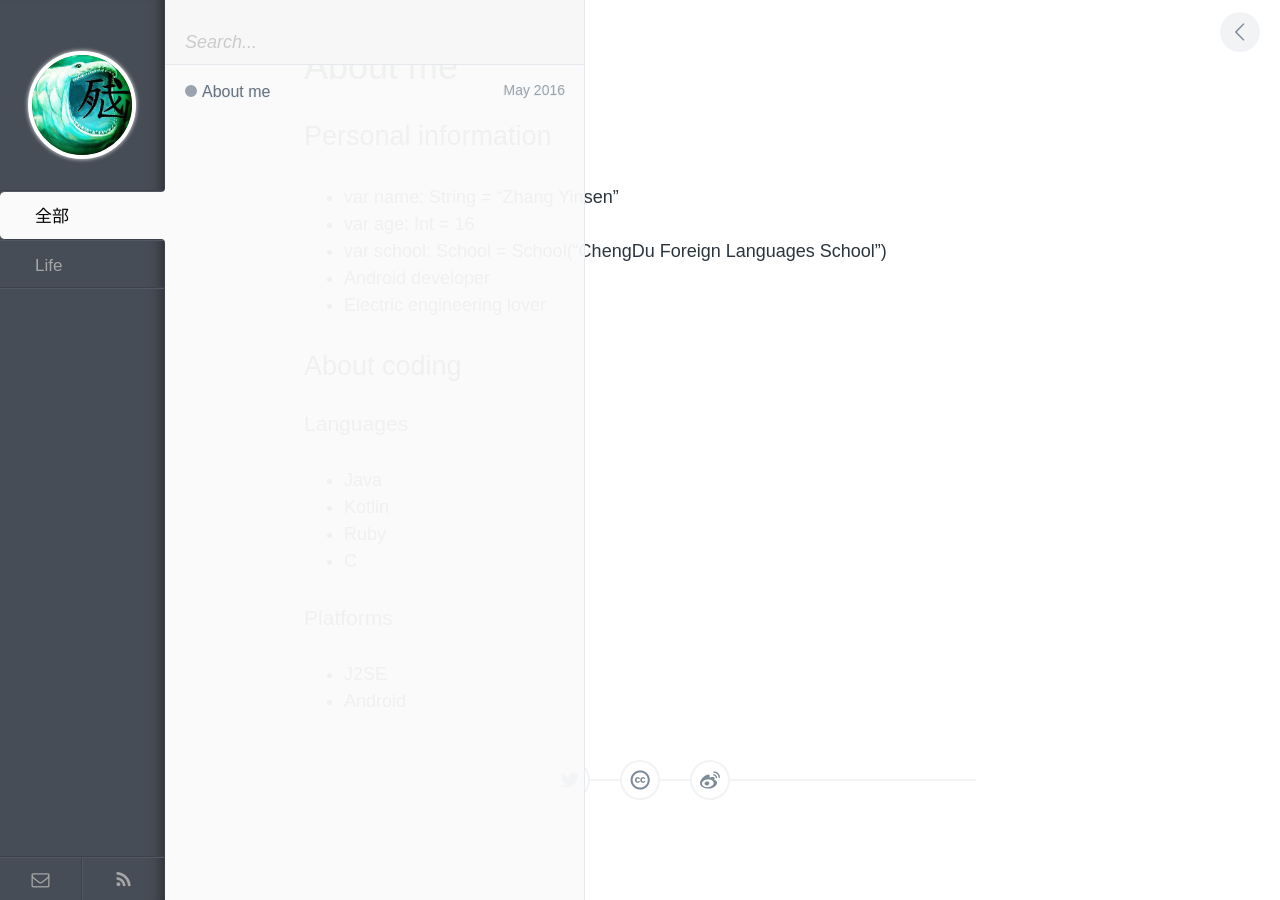
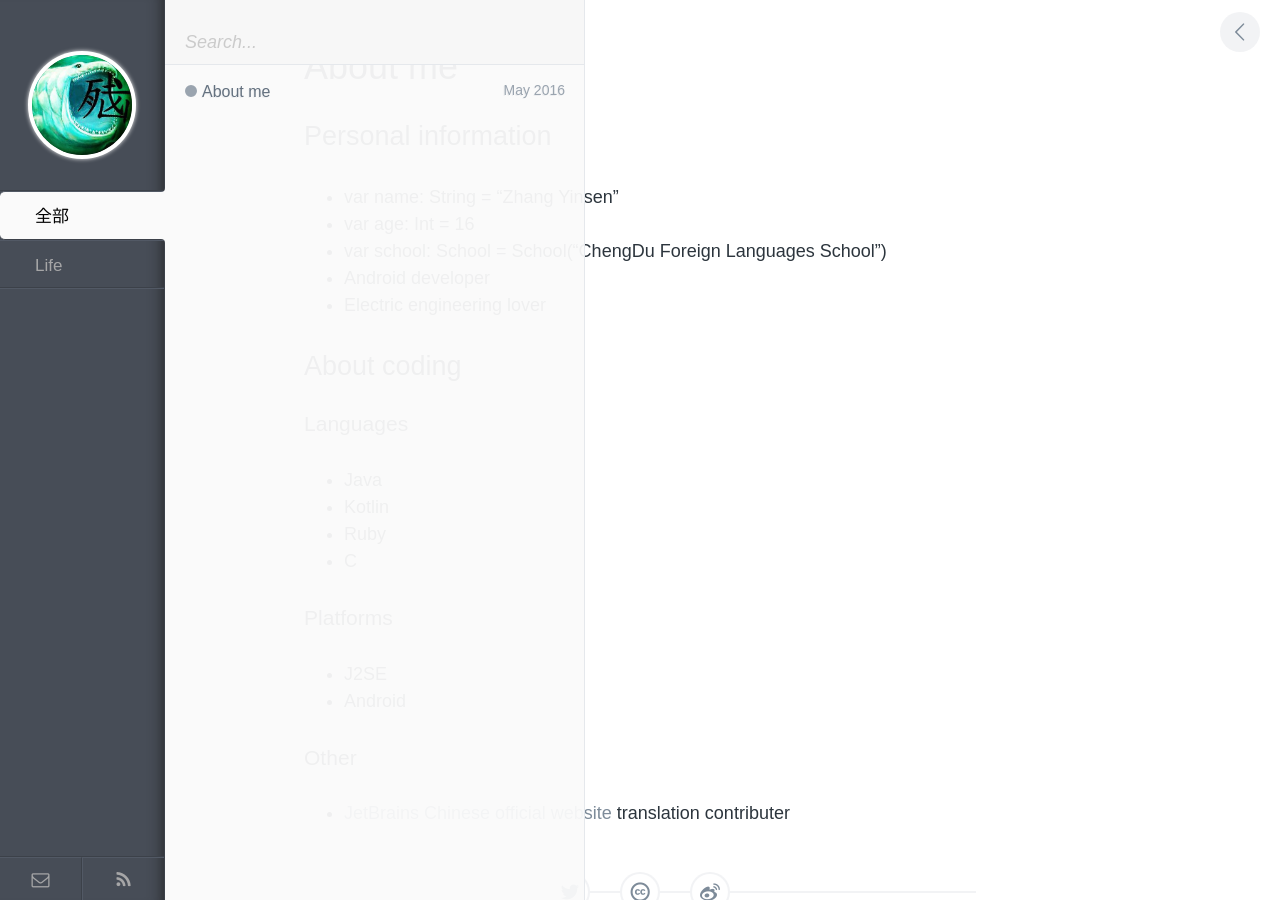
Before and after one commit to kangkangkang/ice1000.github.io, a Jekyll site: the page built from _posts/Life/2016-5-25-Who-Am-I.md, in a window 1280 px wide. Built offline with Jekyll 4.4.1, drawn with Linux system fonts in a browser that asks for light colours.

Commit message:
commit via a script

```diff
--- a/_posts/Life/2016-5-25-Who-Am-I.md
+++ b/_posts/Life/2016-5-25-Who-Am-I.md
@@ -25,3 +25,6 @@ description: Who is ice1000?
 ### Platforms
 + J2SE
 + Android
+
+### Other
++ [JetBrains Chinese official website](http://www.jetbrains.com.cn) translation contributer
```
